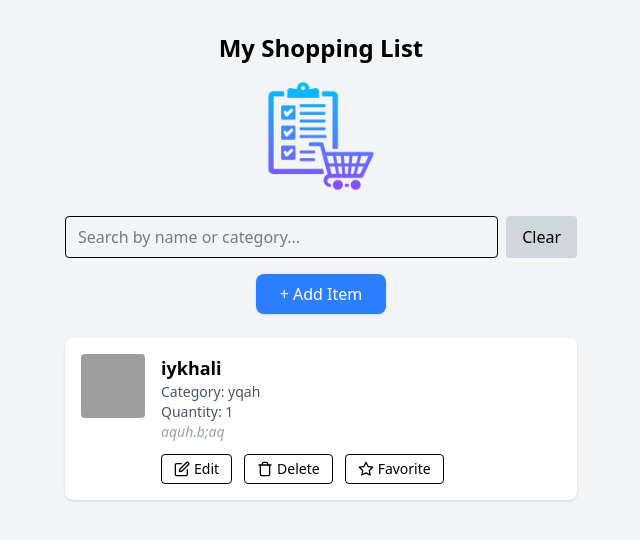
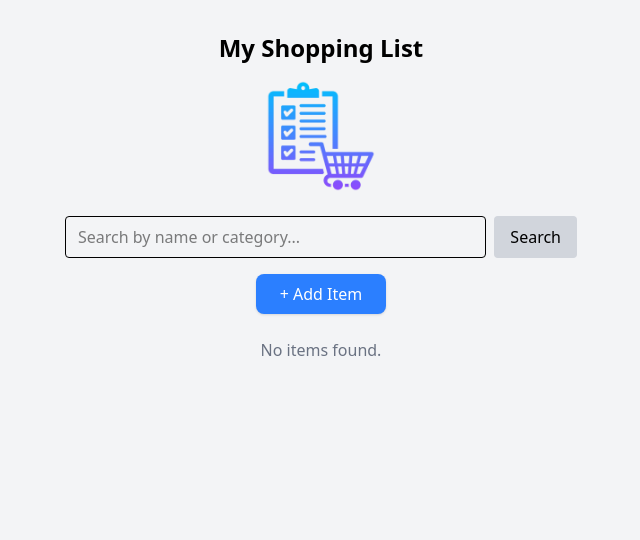
Before and after one commit to Refilwe15/shopping-list-task5-codetribe, a React (Vite) app: page /shoppingList in a window 1280 px wide. Shown: the top 540 px of the page, without its empty margins (319-959 px from the left). Built offline with nearby package versions, Linux system fonts and the light colour scheme; data requests are answered from the project's data file; grey boxes are pictures that could not be loaded.

Commit message:
added functionality for searching , the user can now search for an item

```diff
--- a/db.json
+++ b/db.json
@@ -1,12 +1,3 @@
 {
-  "items": [
-    {
-      "id": 1759690886179,
-      "name": "iykhali",
-      "category": "yqah",
-      "quantity": 1,
-      "description": "aquh.b;aq",
-      "image": ""
-    }
-  ]
+  "items": []
 }
--- a/src/components/list/shoppingList.tsx
+++ b/src/components/list/shoppingList.tsx
@@ -30,7 +30,7 @@ const ShoppingList: React.FC = () => {
   const [image, setImage] = useState<string>("");
   const [searchTerm, setSearchTerm] = useState("");
 
-  // ✅ Fetch items from JSON server
+
   const fetchItems = useCallback(async () => {
     try {
       const res = await fetch(API_URL);
@@ -147,7 +147,7 @@ const ShoppingList: React.FC = () => {
           onClick={() => setSearchTerm("")}
           className="px-4 py-2 bg-gray-300 rounded hover:bg-gray-400"
         >
-          Clear
+         Search
         </button>
       </div>
 
--- a/src/listSlice.ts
+++ b/src/listSlice.ts
@@ -28,5 +28,5 @@ const listSlice = createSlice({
   },
 });
 
-export const { setItems } = listSlice.actions; // ✅ Named export
+export const { setItems } = listSlice.actions;
 export default listSlice.reducer;
```
